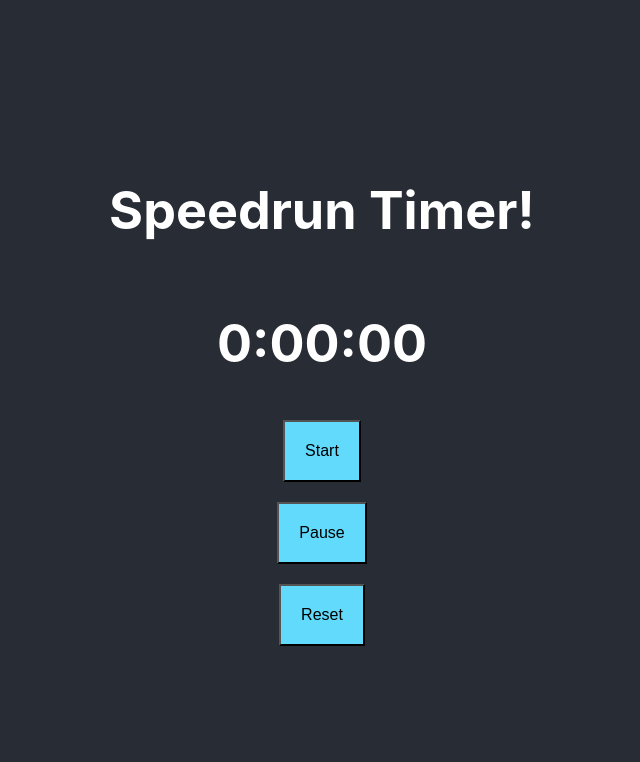
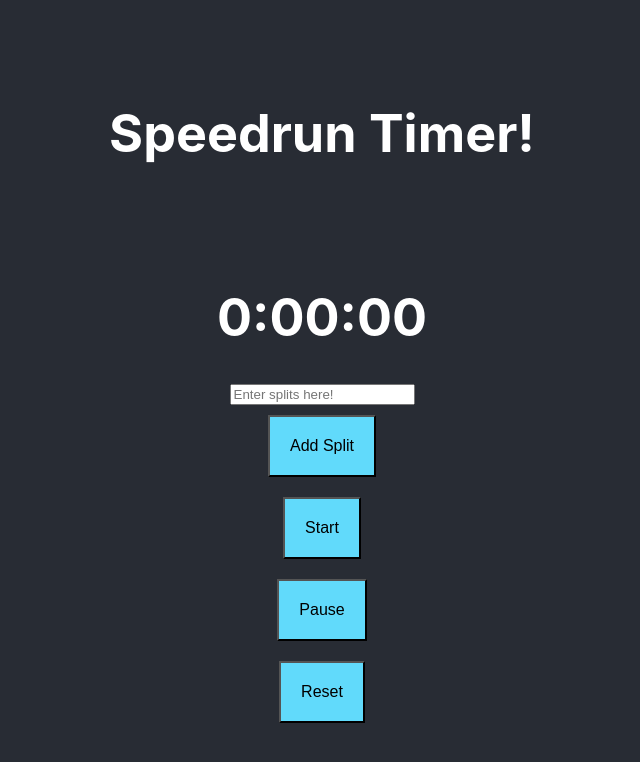
Before and after one commit to NathanLouE/splits, a React (Create React App) app: page / in a window 1280 px wide. Shown: the top 762 px of the page, without its empty margins (318-958 px from the left). Built offline with nearby package versions, Linux system fonts and the light colour scheme.

Commit message:
split list

```diff
--- a/src/components/App.jsx
+++ b/src/components/App.jsx
@@ -11,17 +11,18 @@ class App extends Component {
   constructor(props) {
     super(props);
     this.state = {
-      timerOn: true,
       seconds: "0" + 0, // responsible for the seconds
       minutes: "0" + 0, // responsible for the minutes
       hours: 0, // responsible for hours
-      secondsCounting: 0
+      secondsCounting: 0,
+      split: []
     };
     this.handleChange = this.handleChange.bind(this);
     this.tick = this.tick.bind(this);
     this.startCount = this.startCount.bind(this);
     this.pauseCount = this.pauseCount.bind(this);
     this.resetCount = this.resetCount.bind(this);
+    this.pushSplit = this.pushSplit.bind(this)
   }
     handleChange(event) {
       this.setState({
@@ -62,26 +63,42 @@ class App extends Component {
     }
 
     pauseCount() {
-      this.setState({isOn: false})
       clearInterval(this.intervalHandle)
     }
 
     resetCount() {
       clearInterval(this.intervalHandle);
       this.setState({
+        seconds: "0" + 0,
+        minutes: "0" + 0,
         hours: 0,
-        minutes: "0" + 0,
-        seconds: "0" + 0
+        secondsCounting: 0
       })
     }
 
+    pushSplit() {
+      let splitList = this.state.split;
+      splitList.push(document.getElementById("split").value)
+      this.setState({
+        split: splitList
+      })
+      console.log(splitList);
+    }
+
+
   render(){
+    const splitList = this.state.split.map(split => {
+        return <li>{split}</li>;
+      });
+    console.log(splitList);
     return (
       <div className="App">
         <header className="App-header">
-
           <h1>Speedrun Timer!</h1>
+          <ol>{splitList}</ol>
           <Timer hours={this.state.hours} minutes={this.state.minutes} seconds={this.state.seconds} />
+          <input placeholder="Enter splits here!" id="split"></input>
+          <button onClick={this.pushSplit}>Add Split</button>
           <StartButton startCount={this.startCount} />
           <PauseButton pauseCount={this.pauseCount} />
           <ResetButton resetCount={this.resetCount} />
--- a/src/components/ResetButton.jsx
+++ b/src/components/ResetButton.jsx
@@ -3,7 +3,7 @@ import React, { Component } from "react";
 class ResetButton extends Component {
     render() {
         return (
-            <button onClick={this.props.resetTime}>Reset</button>
+            <button onClick={this.props.resetCount}>Reset</button>
         );
     }
 }
--- a/src/components/SplitButton.jsx
+++ /dev/null
@@ -1 +0,0 @@
-import React, { Component } from "react";
```
